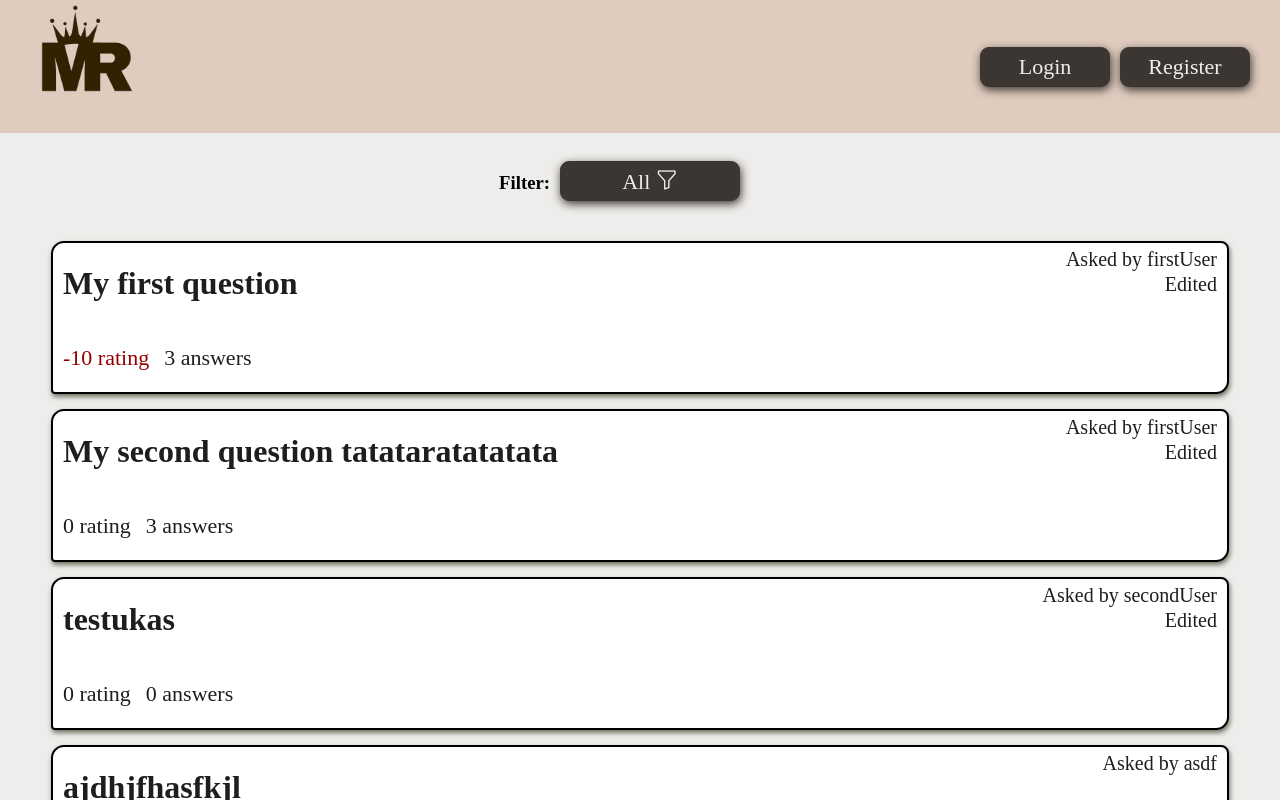
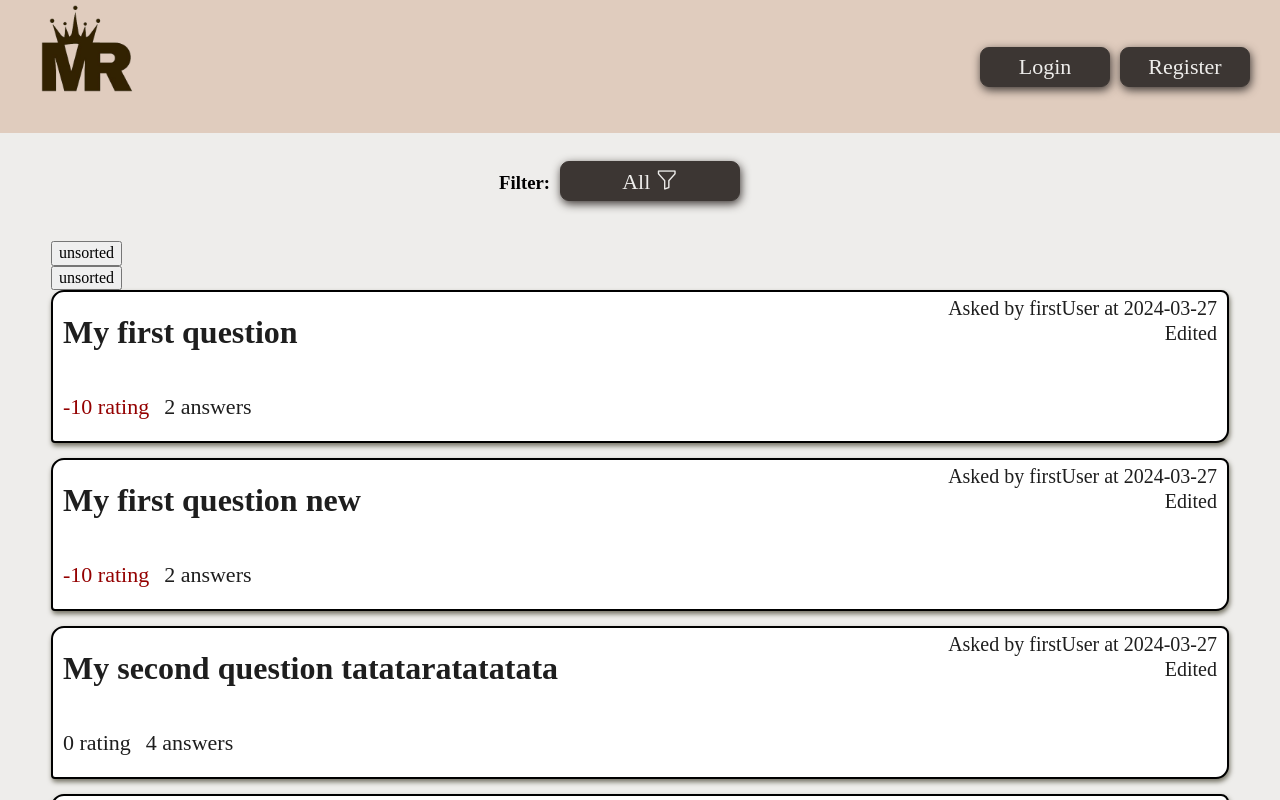
Before and after one commit to RutaMisiukeviciute/Final-project, a React (Create React App) app in the folder final-project/: page / in a window 1280 px wide. Shown: the top 800 px of the page. Built offline with nearby package versions, Linux system fonts and the light colour scheme; data requests are answered from the project's data file.

Commit message:
added sort

```diff
--- a/final-project/src/components/UI/Question.jsx
+++ b/final-project/src/components/UI/Question.jsx
@@ -79,7 +79,7 @@ const Question = ({ data, countNum, questionAuthors }) => {
           <p >{countNum} answers</p>
         </div>
         {data.edited && <p>Edited</p>}
-        <p>Asked by {questionAuthors}</p>
+        <p>Asked by {questionAuthors} at {data.date.substring(0, 10)}</p>
       </Link>
 
     </StyledQuestion>
--- a/final-project/src/components/pages/AskNewQuestion.jsx
+++ b/final-project/src/components/pages/AskNewQuestion.jsx
@@ -114,6 +114,7 @@ const AskNewQuestion = () => {
   const navigate = useNavigate();
   const { loggedInUser } = useContext(UsersContext);
   const { addNewQuestion } = useContext(QuestionContext);
+  const date = new Date();
 
   const formik = useFormik({
     initialValues: {
@@ -126,6 +127,7 @@ const AskNewQuestion = () => {
         userId: loggedInUser.id,
         rating: 0,
         edited: false,
+        date: date.toISOString(),
         ...values
       }
       addNewQuestion(newQuestion);
--- a/final-project/src/components/pages/MainQuestions.jsx
+++ b/final-project/src/components/pages/MainQuestions.jsx
@@ -55,21 +55,52 @@ const MainQuestions = () => {
   const location = useLocation();
 
   const [selectedFilter, setSelectedFilter] = useState('all');
+  const [sortDateOption, setSortDateOption] = useState('unsorted');
+  const [sortAnswersOption, setSortAnswersOption] = useState('unsorted');
 
   const handleFilterChange = (option) => {
     setSelectedFilter(option.value);
   };
 
-  const filteredQuestions = questions.filter(question => {
-    if (selectedFilter === 'answered') {
-      return answersCount[question.id] > 0;
-    } else if (selectedFilter === 'not answered') {
-      return answersCount[question.id] === 0;
-    } else {
-      return true;
-    }
+  const handleSortDateClick = () => {
+    const newSortDateOption =
+      sortDateOption === 'unsorted' ? 'newestToOldest' :
+        sortDateOption === 'newestToOldest' ? 'oldestToNewest' :
+          'unsorted';
 
-  });
+    setSortDateOption(newSortDateOption);
+  };
+
+  const handleSortAnswersClick = () => {
+    const newSortAnswersOption =
+      sortAnswersOption === 'unsorted' ? 'descending' :
+        sortAnswersOption === 'descending' ? 'ascending' :
+          'unsorted';
+
+    setSortAnswersOption(newSortAnswersOption);
+  };
+
+  const filteredQuestions = questions.filter(question =>
+    selectedFilter === 'answered' ? answersCount[question.id] > 0 :
+      selectedFilter === 'not answered' ? answersCount[question.id] === 0 :
+        true
+  );
+
+  const sortedByDateQuestions = () => {
+    return sortDateOption === 'newestToOldest'
+      ? [...sortedByAnswersQuestions()].sort((a, b) => new Date(b.date).setHours(0, 0, 0, 0) - new Date(a.date).setHours(0, 0, 0, 0))
+      : sortDateOption === 'oldestToNewest'
+        ? [...sortedByAnswersQuestions()].sort((a, b) => new Date(a.date).setHours(0, 0, 0, 0) - new Date(b.date).setHours(0, 0, 0, 0))
+        : sortedByAnswersQuestions();
+  };
+
+  const sortedByAnswersQuestions = () => {
+    return sortAnswersOption === 'ascending'
+      ? [...filteredQuestions].sort((a, b) => answersCount[a.id] - answersCount[b.id])
+      : sortAnswersOption === 'descending'
+        ? [...filteredQuestions].sort((a, b) => answersCount[b.id] - answersCount[a.id])
+        : filteredQuestions;
+  };
 
   const options = [
     { label: 'All', value: 'all' },
@@ -87,8 +118,22 @@ const MainQuestions = () => {
         <Link to="/askNew" className="a">Ask new question</Link>
       }
       <div>
+        <button onClick={handleSortDateClick}>
+          {sortDateOption === 'unsorted' && 'unsorted'}
+          {sortDateOption === 'newestToOldest' && 'newest to oldest'}
+          {sortDateOption === 'oldestToNewest' && 'oldest to newest'}
+        </button>
+      </div>
+      <div>
+        <button onClick={handleSortAnswersClick}>
+          {sortAnswersOption === 'unsorted' && 'unsorted'}
+          {sortAnswersOption === 'ascending' && 'ascending'}
+          {sortAnswersOption === 'descending' && 'descending'}
+        </button>
+      </div>
+      <div>
         {
-          filteredQuestions.map(el => {
+          sortedByDateQuestions().map(el => {
             return <Question
               key={el.id}
               data={el}
--- a/final-project/src/data.json
+++ b/final-project/src/data.json
@@ -30,7 +30,17 @@
       "title": "My first question",
       "question": "I have a question, where can I put my question?",
       "rating": -10,
-      "edited": true
+      "edited": true,
+      "date": "2024-03-27T14:30:00Z"
+    },
+    {
+      "id": "10",
+      "userId": "0",
+      "title": "My first question new",
+      "question": "I have a question, where can I put my question?",
+      "rating": -10,
+      "edited": true,
+      "date": "2024-03-27T14:33:00Z"
     },
     {
       "edited": true,
@@ -38,7 +48,8 @@
       "userId": "0",
       "rating": 0,
       "title": "My second question tatataratatatata",
-      "question": "I have a question, where can I put my other question?"
+      "question": "I have a question, where can I put my other question?",
+      "date": "2024-03-27T15:50:00Z"
     },
     {
       "edited": true,
@@ -46,7 +57,8 @@
       "userId": "1",
       "rating": 0,
       "title": "testukas",
-      "question": "neeeeeeeeeeeeeeeeeeeee"
+      "question": "neeeeeeeeeeeeeeeeeeeee",
+      "date": "2024-03-26T15:50:00Z"
     },
     {
       "id": "b73105db-83bc-47f6-8be5-a39167a827bc",
@@ -54,7 +66,17 @@
       "rating": 0,
       "edited": false,
       "title": "ajdhjfhasfkjl",
-      "question": "afsfsadfasf"
+      "question": "afsfsadfasf",
+      "date": "2024-03-21T18:50:00Z"
+    },
+    {
+      "id": "0a467ad7-3d22-4766-8033-42461eb7efe2",
+      "userId": "0",
+      "rating": 0,
+      "edited": false,
+      "date": "2024-03-26T13:58:54.286Z",
+      "title": "my new question",
+      "question": "Just trying some time things"
     }
   ],
   "answers": [
@@ -75,15 +97,31 @@
       "edited": true
     },
     {
-      "id": "2",
-      "questionId": "0",
-      "userId": "0",
-      "answer": "bla bla bla",
+      "id": "10",
+      "questionId": "10",
+      "userId": "1",
+      "answer": "right here",
       "rating": 0,
       "edited": false
     },
     {
+      "id": "11",
+      "questionId": "10",
+      "userId": "0",
+      "answer": "thank I found it myself",
+      "rating": 0,
+      "edited": true
+    },
+    {
       "id": "4",
+      "questionId": "1",
+      "userId": "0",
+      "answer": "thank I found it myself",
+      "rating": 0,
+      "edited": true
+    },
+    {
+      "id": "7",
       "questionId": "1",
       "userId": "0",
       "answer": "thank I found it myself",
@@ -95,6 +133,14 @@
       "questionId": "b73105db-83bc-47f6-8be5-a39167a827bc",
       "userId": "1",
       "answer": "bla bla bla",
+      "rating": -3,
+      "edited": false
+    },
+    {
+      "id": "6",
+      "questionId": "b73105db-83bc-47f6-8be5-a39167a827bc",
+      "userId": "1",
+      "answer": "bla bla bla2",
       "rating": -3,
       "edited": false
     },
```
